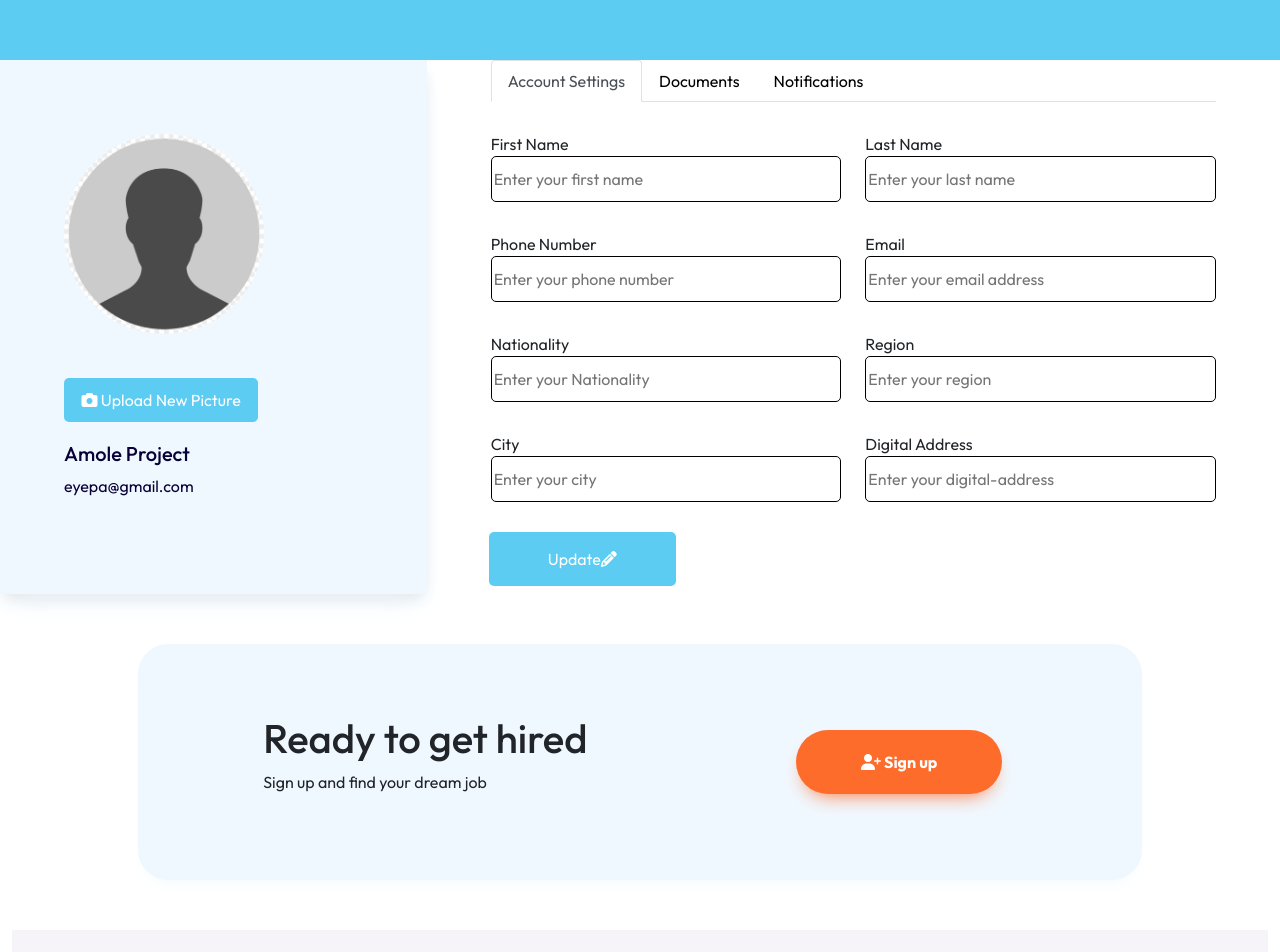
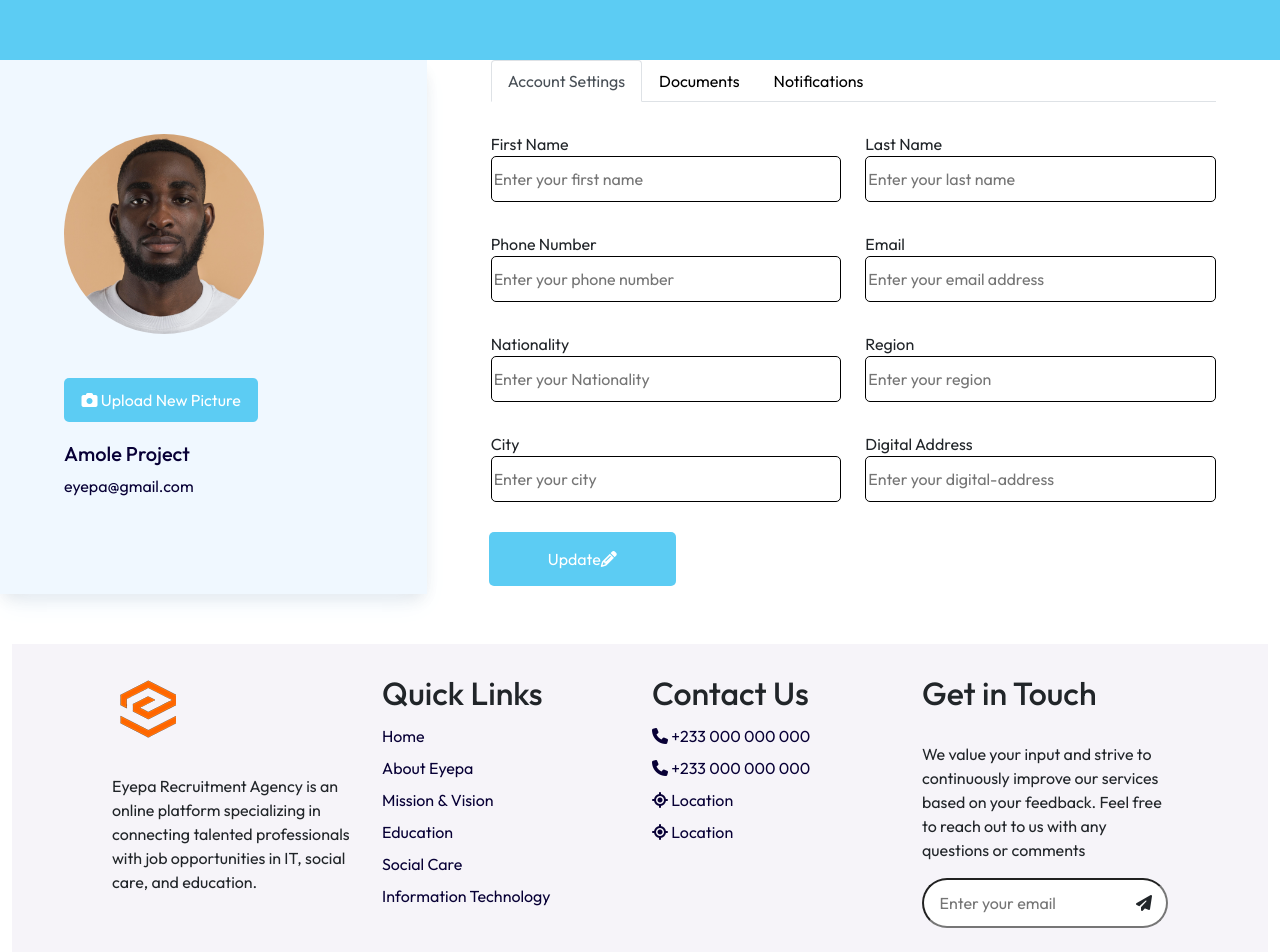
Before and after one commit to ArthurNathaniel/Eyepa-Recruitment-Agency, a plain HTML site: page edit-profile.html in a window 1280 px wide. Shown: the part 280-1232 px from the top of the page. Drawn offline with nearby package versions, Linux system fonts and the light colour scheme.

Commit message:
edit profile page

```diff
--- a/edit-profile.html
+++ b/edit-profile.html
@@ -94,18 +94,7 @@
                 <input type="file" accept="image/*" id="add-background" style="display: none;">
             </div>
         </section>
-        <script>
-            const inp2 = document.getElementById('add-background')
-            const background = document.getElementById('change-bg')
-            if (inp2) {
-                inp2.onchange = () => {
-                    const [file] = inp2.files
-                    var src = URL.createObjectURL(file)
-                    background.style.backgroundImage = `url(${src})`
 
-                }
-            }
-        </script>
         <!-- Side Navigation Bar -->
         <div class="container-fluid">
             <div class="row ">
@@ -113,7 +102,7 @@
                     <!-- Sidebar Content Here -->
                     <ul class="nav flex-column mt-4 ">
                         <div class="profile-picture">
-                            <div alt="" id="profile" style="background-image: url(images/profile-.png);"></div>
+                            <div alt="" id="profile" style="background-image: url('images/dp.jpg');"></div>
                             <br>
                             <label for="add_profile" class="add_profile"><i class="fa-solid fa-camera"></i> Upload New
                                 Picture</label>
@@ -125,18 +114,7 @@
                     </ul>
 
                 </div>
-                <script>
-                    const inp = document.getElementById('add_profile')
-                    const profile = document.getElementById('profile')
-                    if (inp) {
-                        inp.onchange = () => {
-                            const [file] = inp.files
-                            var src = URL.createObjectURL(file)
-                            profile.style.backgroundImage = `url(${src})`
 
-                        }
-                    }
-                </script>
                 <div class="col-md-8 find-jobs-">
                     <ul class="nav nav-tabs">
                         <li class="nav-item">
@@ -202,32 +180,12 @@
 
 
 
-            <section>
-                <div class="ready"
-                    style="background-color: aliceblue; margin:0 10%; border-radius:30px; margin-top:50px;box-shadow: aliceblue 0 10px 20px -10px;">
-                    <div class="row">
-                        <div class="col-md-8">
-                            <h1>Ready to get hired</h1>
-                            <p>Sign up and find your dream job</p>
-                        </div>
-                        <div class="col-md-4 hired-btn">
-                            <button class="button-34" role="button"><a href="signup.html"
-                                    style="color: #fff; text-decoration:none;"><i class="fas fa-user-plus"></i> Sign
-                                    up</a></button>
-                        </div>
-                    </div>
-                </div>
-            </section>
-
-
-
 
             <footer>
                 <div class="row" data-aos="zoom-in" data-aos-delay="100">
                     <div class="col-md-3" data-aos="fae-right" data-aos-delay="200">
                         <img src="images/logo.png" alt="">
-                        <p>Eyepa Recruitment Agency is an online platform specializing in connecting talented
-                            professionals
+                        <p>Eyepa Recruitment Agency is an online platform specializing in connecting talented professionals
                             with
                             job opportunities in IT, social care, and education.</p>
                     </div>
@@ -250,8 +208,7 @@
                     <div class="col-md-3" data-aos="flip-up" data-aos-delay="500">
                         <h2>Get in Touch</h2>
                         <p>
-                            We value your input and strive to continuously improve our services based on your feedback.
-                            Feel
+                            We value your input and strive to continuously improve our services based on your feedback. Feel
                             free to reach out to us with any questions or comments
                         </p>
                         <div class="get-">
@@ -327,8 +284,31 @@
             });
         </script>
 
+        <script>
+            const inp2 = document.getElementById('add-background')
+            const background = document.getElementById('change-bg')
+            if (inp2) {
+                inp2.onchange = () => {
+                    const [file] = inp2.files
+                    var src = URL.createObjectURL(file)
+                    background.style.backgroundImage = `url(${src})`
 
+                }
+            }
+        </script>
 
+        <script>
+            const inp = document.getElementById('add_profile')
+            const profile = document.getElementById('profile')
+            if (inp) {
+                inp.onchange = () => {
+                    const [file] = inp.files
+                    var src = URL.createObjectURL(file)
+                    profile.style.backgroundImage = `url(${src})`
+
+                }
+            }
+        </script>
 
         <!-- Option 1: Bootstrap Bundle with Popper -->
         <script src="https://cdn.jsdelivr.net/npm/bootstrap@5.0.2/dist/js/bootstrap.bundle.min.js"
--- a/style.css
+++ b/style.css
@@ -480,8 +480,10 @@ body {
 footer {
     margin-top: 50px;
     padding: 0 5%;
+    padding: 100px;
     padding-block: 30px;
     background-color: #f6f4f9;
+    width: 100%;
 }
 
 .get {
@@ -937,6 +939,7 @@ height: 200px;
 .hero-edit{
     height: 250px;
     width: 100%;
+    padding: 0 !important;
     background-color: #5cccf3;
     background-position: center;
     background-size: cover;
@@ -951,6 +954,7 @@ height: 200px;
     padding:15px 15px ;
     color: #FFFFFF;
     background-color: #5cccf3;
+    border: 1px solid #ffff;
     position: absolute;
     right: 0;
     margin-right: 5%;
```
Also changed, not shown: images/dp.jpg (added).
